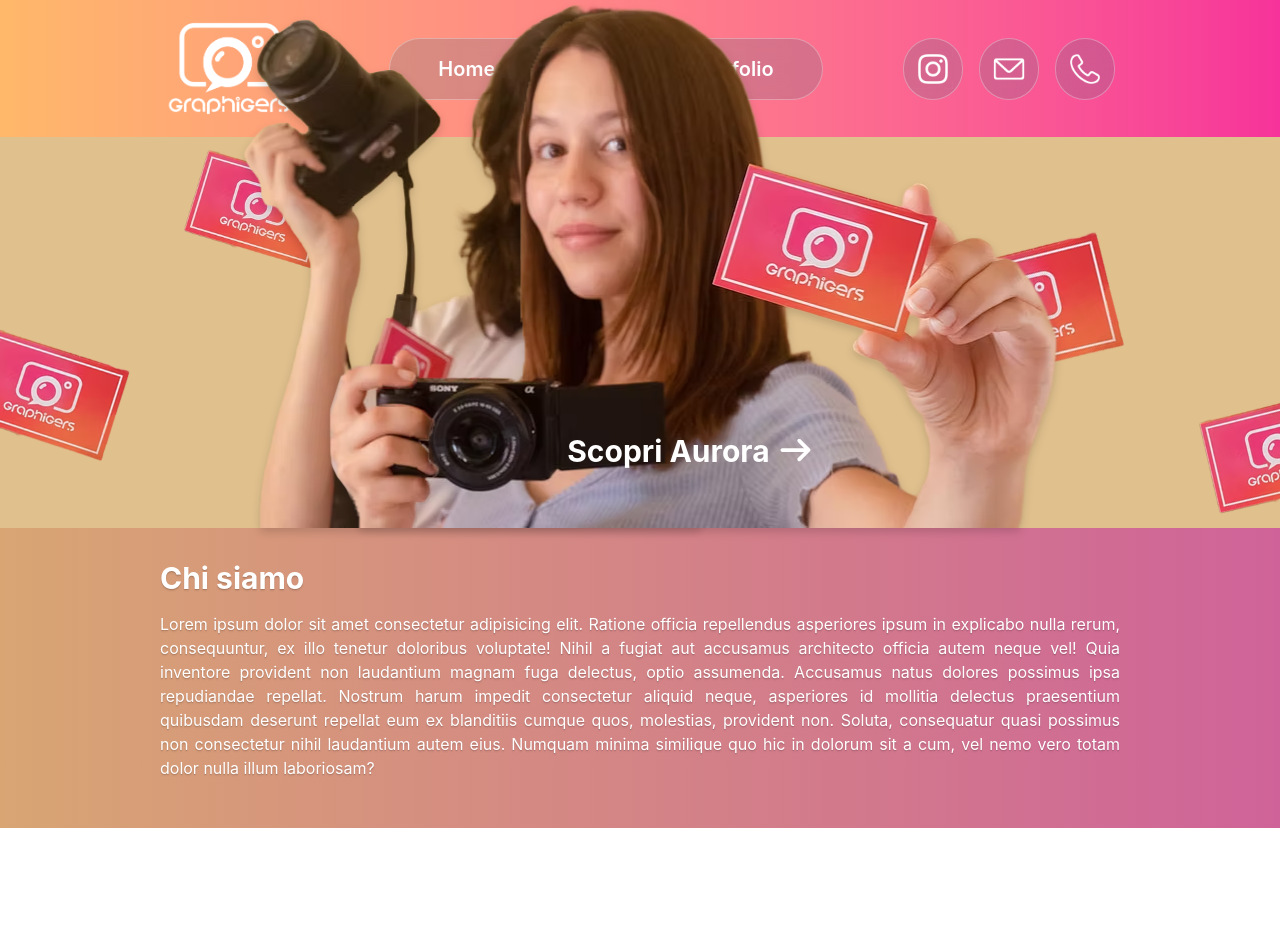
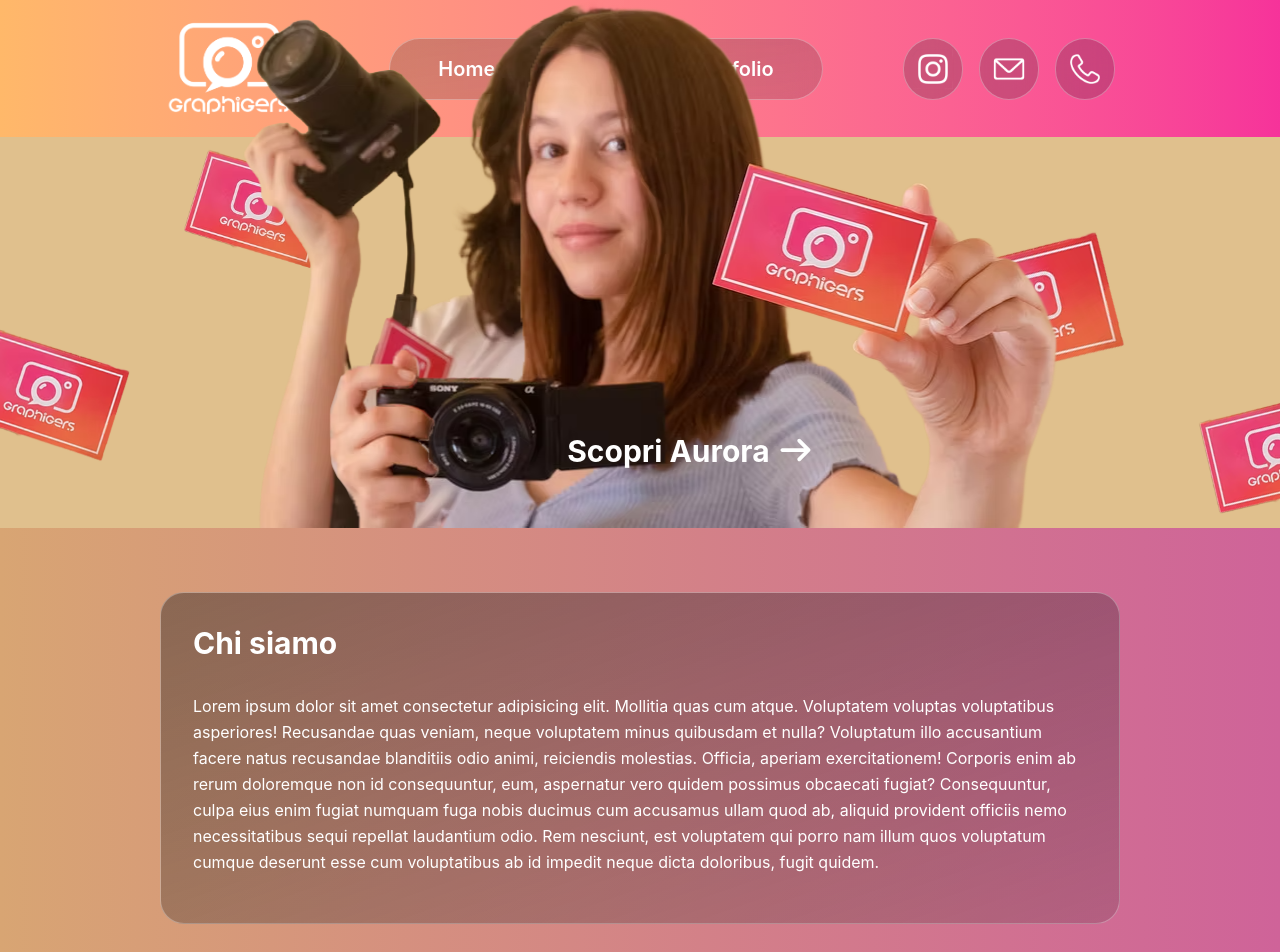
Before and after one commit to Leonardo200213/graphigers, a React (Vite) app: page / in a window 1280 px wide. Shown: the top 952 px of the page. Before the commit the page ends 828 px from the top, so only its background shows below. Built offline with nearby package versions, Linux system fonts and the light colour scheme.

Commit message:
home sistemata

```diff
--- a/src/components/Info.tsx
+++ b/src/components/Info.tsx
@@ -51,16 +51,18 @@ export default function Info({ selected, setSelected }: InfoProps) {
         </button>
       </div>
       {/* questo diventa lo sfondo */}
-      <div className="flex flex-col md:flex-row w-[80vw] max-w-5xl h-[70vh] md:h-[60vh] overflow-hidden bg-linear-to-br from-pink-400 to-orange-400 rounded-3xl animate-[pop-in_0.2s_ease-out]">
+
+      <div
+        onClick={(e) => e.stopPropagation()}
+        className="flex h-[70vh] w-[80vw] max-w-5xl animate-[pop-in_0.2s_ease-out] flex-col overflow-hidden rounded-4xl border border-white/20 bg-zinc-900/40 backdrop-blur-md md:h-[60vh] md:flex-row"
+      >
         {/* questo div diventa il popup */}
-        <div className="flex-1 p-8 text-white vertical-align-middle flex flex-col justify-center">
-          <h2 className="text-4xl font-bold text-gray-800">
-            {characters[selected].nome}
-          </h2>
-          <h3 className="text-2xl font-bold text-gray-800 py-2">
+        <div className="flex flex-1 flex-col justify-center p-8 text-white vertical-align-middle">
+          <h2 className="text-4xl font-bold">{characters[selected].nome}</h2>
+          <h3 className="text-2xl font-bold py-2">
             {characters[selected].ruolo}
           </h3>
-          <p className="text-black pt-4 text-justify">
+          <p className="pt-4 text-justify">
             {characters[selected].descrizione}
           </p>
         </div>
@@ -68,6 +70,7 @@ export default function Info({ selected, setSelected }: InfoProps) {
           <img
             className="w-full h-full object-cover rounded-3xl"
             src={characters[selected].foto}
+            alt={characters[selected].nome}
           />
         </div>
       </div>
--- a/src/components/Navbar.tsx
+++ b/src/components/Navbar.tsx
@@ -8,7 +8,7 @@ export default function Navbar() {
   return (
     <>
       <div className="flex justify-between bg-gradient-to-r from-orange-300 to-pink-500 md:py-4">
-        <div className="mx-auto flex max-w-7xl justify-between gap-8">
+        <div className="mx-auto flex max-w-5xl justify-between gap-8">
           <div className="relative">
             <img
               src={testo}
@@ -19,7 +19,7 @@ export default function Navbar() {
           <nav className="flex self-center items-stretch justify-center gap-4">
             <ul
               className="flex gap-8 my-auto mx-16 text-lg md:text-xl font-semibold text-white justify-center
-              border border-white/30 bg-gray-500/25 w-fit rounded-full px-12 py-4 backdrop-blur-lg"
+              border border-white/30 bg-gradient-to-br from-zinc-900/20 to-zinc-900/15 w-fit rounded-full px-12 py-4 backdrop-blur-lg"
             >
               <li>
                 <NavLink
@@ -31,7 +31,7 @@ export default function Navbar() {
                   Home
                 </NavLink>
               </li>
-              <li aria-hidden="true" className="w-px bg-gray-200/20" />
+              <li aria-hidden="true" className="w-px bg-zinc-900/20" />
               <li>
                 <NavLink
                   to="/servizi"
@@ -42,7 +42,7 @@ export default function Navbar() {
                   Servizi
                 </NavLink>
               </li>
-              <li aria-hidden="true" className="w-px bg-gray-200/20" />
+              <li aria-hidden="true" className="w-px bg-zinc-900/20" />
               <li>
                 <NavLink
                   to="/portfolio"
@@ -56,7 +56,7 @@ export default function Navbar() {
             </ul>
             <button
               type="button"
-              className="flex items-center justify-center border border-white/30 bg-gray-500/25 self-stretch w-15 shrink-0 rounded-full backdrop-blur-md"
+              className="flex items-center justify-center border border-white/30 bg-zinc-900/20 self-stretch w-15 shrink-0 rounded-full backdrop-blur-md"
             >
               <img
                 src={logoI}
@@ -66,7 +66,7 @@ export default function Navbar() {
             </button>
             <button
               type="button"
-              className="flex items-center justify-center border border-white/30 bg-gray-500/25 self-stretch w-15 shrink-0 rounded-full backdrop-blur-md"
+              className="flex items-center justify-center border border-white/30 bg-zinc-900/20 self-stretch w-15 shrink-0 rounded-full backdrop-blur-md"
             >
               <img
                 src={mail}
@@ -76,7 +76,7 @@ export default function Navbar() {
             </button>
             <button
               type="button"
-              className="flex items-center justify-center border border-white/30 bg-gray-500/25 self-stretch w-15 shrink-0 rounded-full backdrop-blur-md"
+              className="flex items-center justify-center border border-white/30 bg-zinc-900/20 self-stretch w-15 shrink-0 rounded-full backdrop-blur-md"
             >
               <img
                 src={tel}
--- a/src/pages/Home.tsx
+++ b/src/pages/Home.tsx
@@ -13,50 +13,67 @@ export default function Home() {
     <>
       <Info selected={selected} setSelected={setSelected} />
       <div className="relative mx-auto">
-        <img src={banner} className="object-contain block w-full h-full" />
+        <img
+          src={banner}
+          alt="Graphigers"
+          className="object-contain block w-full h-full"
+        />
 
-        <div className="absolute inset-0 translate-x-[-6%]">
+        <div className="group/coppia absolute inset-0 translate-x-[-6%]">
           <button
             onClick={() => setSelected("aurora")}
-            className="group absolute bottom-0 z-10 right-[10%] rounded-lg cursor-pointer"
+            className="group absolute bottom-0 right-[10%] z-10 rounded-lg cursor-pointer "
           >
             <img
               src={aurora}
-              className="drop-shadow-lg hover:scale-105 transition-all duration-200 hover:drop-shadow-2xl hover:brightness-103"
+              alt="Aurora"
+              className="transition-all duration-500 group-has-[button:hover]/coppia:brightness-75 group-hover:scale-105 group-hover:!brightness-105 group-hover:drop-shadow-[0_0_24px_rgba(255,105,150,0.6)]"
             />
-            <span className="pointer-events-none absolute left-1/2 bottom-[10%] -translate-x-1/2 text-[clamp(0.9rem,2.5vw,1.875rem)] font-bold text-white">
-              Scopri Aurora <FontAwesomeIcon icon={faArrowRight} />
+            <span className="whitespace-nowrap pointer-events-none absolute left-1/2 bottom-[10%] -translate-x-1/2 text-[clamp(0.9rem,2.5vw,1.875rem)] font-bold text-white">
+              Scopri Aurora{" "}
+              <FontAwesomeIcon
+                icon={faArrowRight}
+                className="transition-transform duration-500 group-hover:translate-x-2"
+              />
             </span>
           </button>
           <button
             onClick={() => setSelected("giulia")}
-            className="group absolute bottom-0 left-[25%] rounded-lg cursor-pointer"
+            className="group absolute bottom-0 left-[25%] z-0 rounded-lg cursor-pointer"
           >
             <img
               src={giulia}
-              className="drop-shadow-lg hover:scale-105 transition-all duration-200 hover:drop-shadow-2xl hover:brightness-103"
+              alt="Giulia"
+              className="transition-all duration-500 group-has-[button:hover]/coppia:brightness-75 group-hover:scale-105 group-hover:!brightness-105 group-hover:drop-shadow-[0_0_24px_rgba(255,105,150,0.6)]"
             />
-            <span className="pointer-events-none absolute left-[55%] bottom-[10%] -translate-x-1/2 text-[clamp(0.9rem,2.5vw,1.875rem)] font-bold text-white">
-              Scopri Giulia <FontAwesomeIcon icon={faArrowRight} />
+            <span className="whitespace-nowrap pointer-events-none absolute left-[55%] bottom-[10%] -translate-x-1/2 text-[clamp(0.9rem,2.5vw,1.875rem)] font-bold text-white">
+              Scopri Giulia{" "}
+              <FontAwesomeIcon
+                icon={faArrowRight}
+                className="transition-transform duration-500 group-hover:translate-x-2"
+              />
             </span>
           </button>
         </div>
       </div>
-      <div className="mx-auto max-w-5xl p-8 text-shadow-sm">
-        <h1 className="text-3xl font-bold">Chi siamo</h1>
-        <div className="py-4 text-justify">
-          Lorem ipsum dolor sit amet consectetur adipisicing elit. Ratione
-          officia repellendus asperiores ipsum in explicabo nulla rerum,
-          consequuntur, ex illo tenetur doloribus voluptate! Nihil a fugiat aut
-          accusamus architecto officia autem neque vel! Quia inventore provident
-          non laudantium magnam fuga delectus, optio assumenda. Accusamus natus
-          dolores possimus ipsa repudiandae repellat. Nostrum harum impedit
-          consectetur aliquid neque, asperiores id mollitia delectus praesentium
-          quibusdam deserunt repellat eum ex blanditiis cumque quos, molestias,
-          provident non. Soluta, consequatur quasi possimus non consectetur
-          nihil laudantium autem eius. Numquam minima similique quo hic in
-          dolorum sit a cum, vel nemo vero totam dolor nulla illum laboriosam?
-        </div>
+      <div className="mx-auto max-w-5xl p-8">
+        <section className="mx-auto my-8 max-w-5xl rounded-3xl border border-white/30 bg-gradient-to-br from-zinc-900/40 to-zinc-900/15 p-8 text-left text-white">
+          <h2 className="mb-4 text-3xl font-bold">Chi siamo</h2>
+          <p className="leading-relaxed py-4 text-left">
+            Lorem ipsum dolor sit amet consectetur adipisicing elit. Mollitia
+            quas cum atque. Voluptatem voluptas voluptatibus asperiores!
+            Recusandae quas veniam, neque voluptatem minus quibusdam et nulla?
+            Voluptatum illo accusantium facere natus recusandae blanditiis odio
+            animi, reiciendis molestias. Officia, aperiam exercitationem!
+            Corporis enim ab rerum doloremque non id consequuntur, eum,
+            aspernatur vero quidem possimus obcaecati fugiat? Consequuntur,
+            culpa eius enim fugiat numquam fuga nobis ducimus cum accusamus
+            ullam quod ab, aliquid provident officiis nemo necessitatibus sequi
+            repellat laudantium odio. Rem nesciunt, est voluptatem qui porro nam
+            illum quos voluptatum cumque deserunt esse cum voluptatibus ab id
+            impedit neque dicta doloribus, fugit quidem.
+          </p>
+        </section>
       </div>
     </>
   );
```
